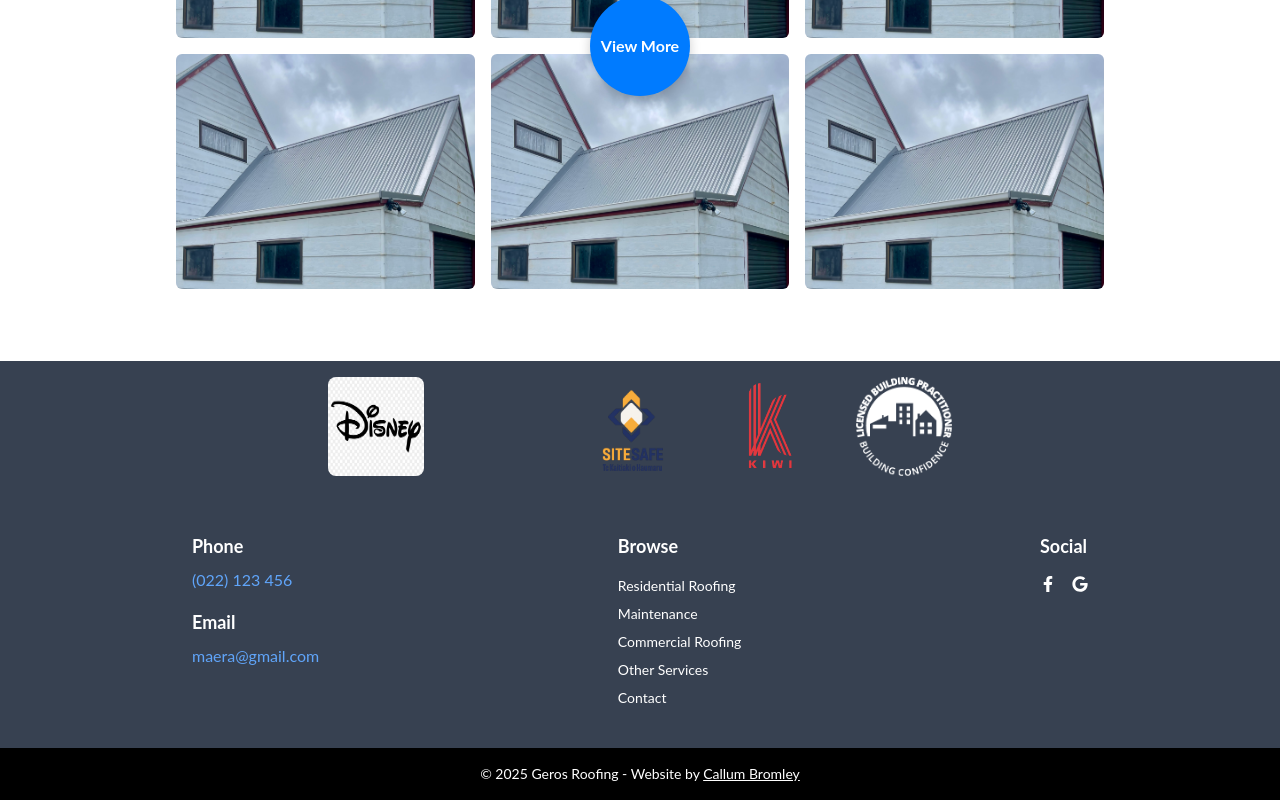
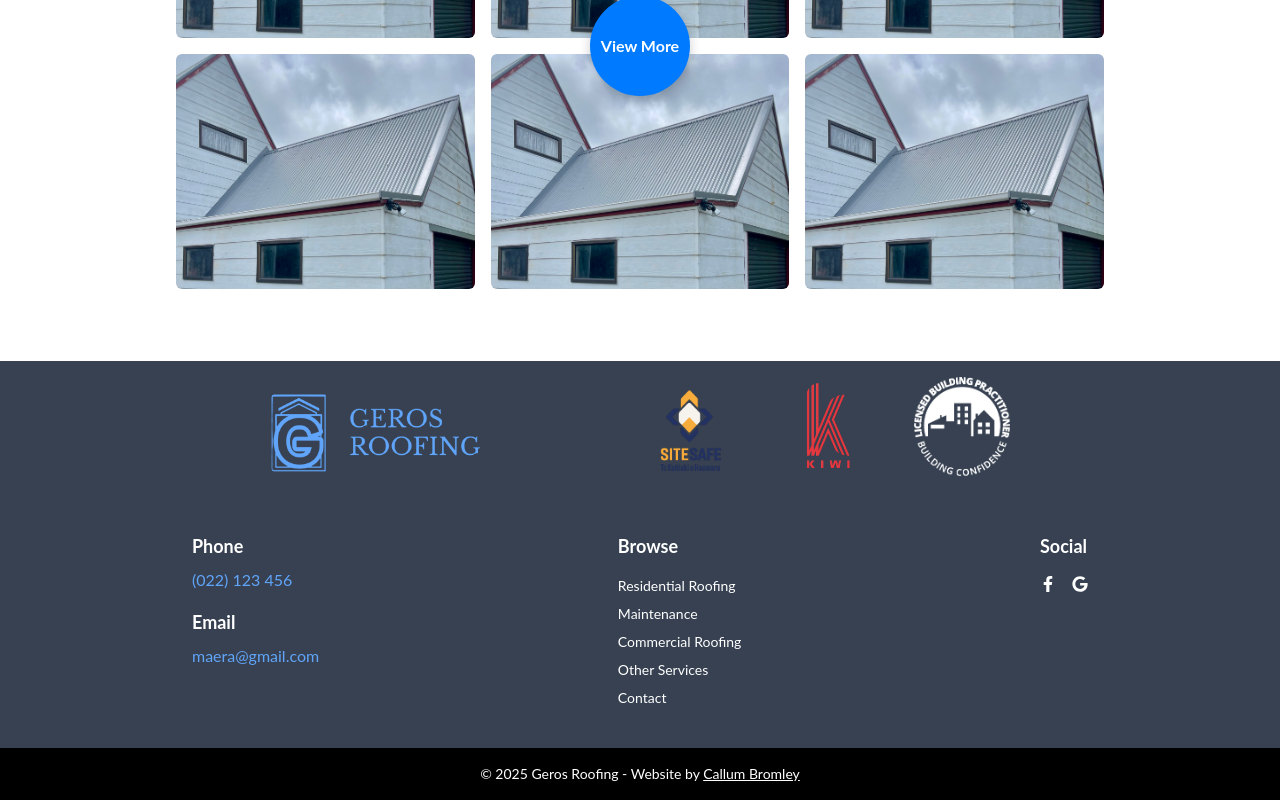
Before and after one commit to callum-bromley/Personal-Project, a React (Vite) app: page / in a window 1280 px wide. Shown: the part 2997-3797 px from the top of the page. Built offline with nearby package versions, Linux system fonts and the light colour scheme.

Commit message:
updated bottom geros logo

```diff
--- a/client/components/FooterLogo.tsx
+++ b/client/components/FooterLogo.tsx
@@ -3,7 +3,7 @@ export const FooterLogo = () => {
     <div className="flex w-full bg-gray-700 p-4 justify-center">
       {/* Left section: Disney logo centered more to the middle */}
       <div className="flex justify-center w-auto pr-4 mr-24">
-        <img src="/images/disney.png" alt="Geros Roofing" className="w-24 h-auto rounded-lg" />
+        <img src="/images/geroslogo5.png" alt="Geros Roofing" className="w-auto h-20 rounded-lg mt-4" />
       </div>
 
       {/* Right section: Other logos, centered with a gap between them */}
```
Also changed, not shown: Public/images/geroslogo5.png (added).
